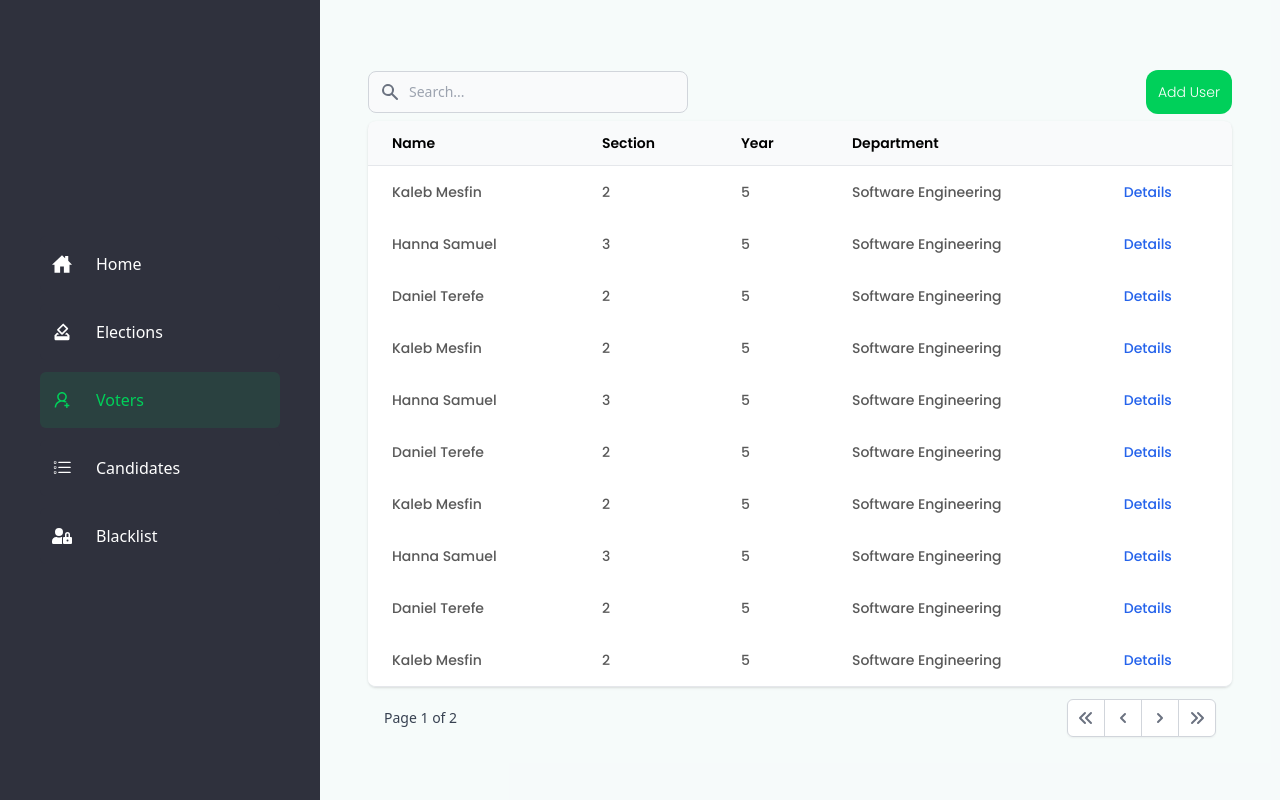
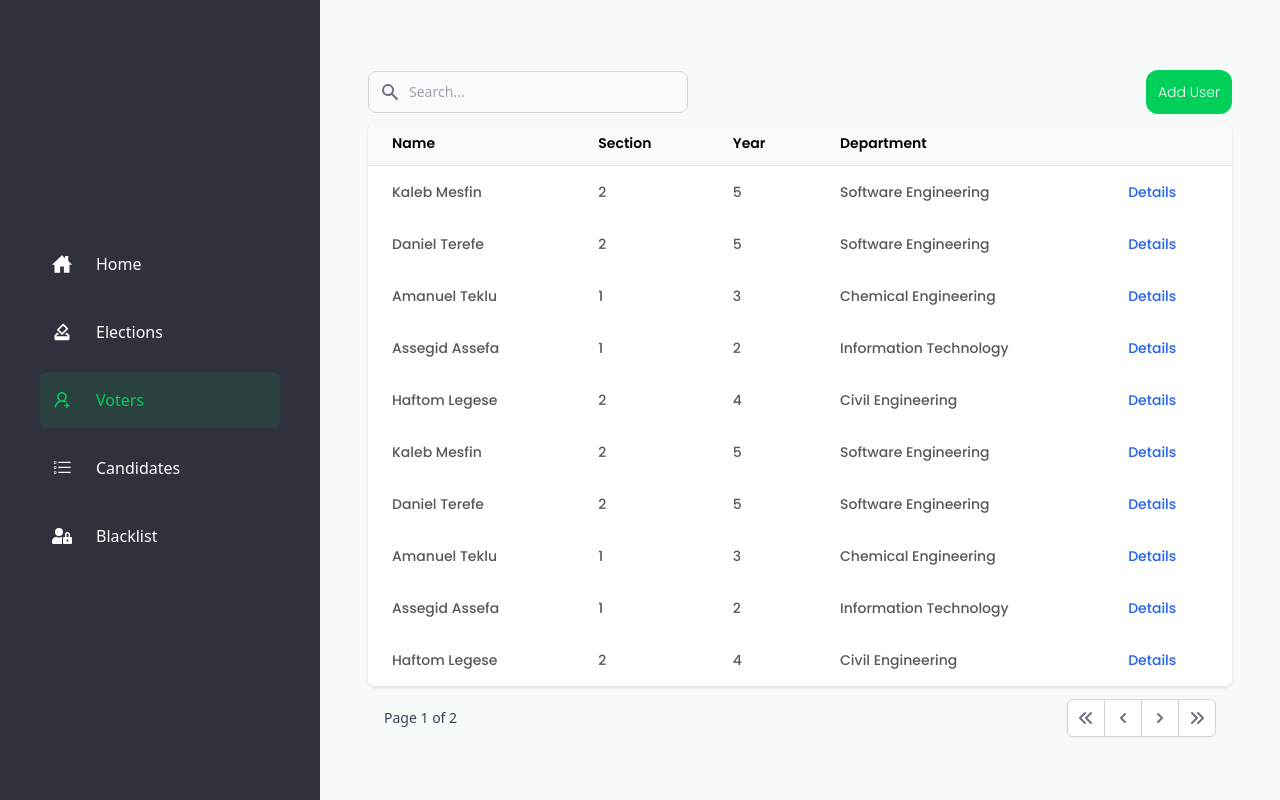
Before and after one commit to Group-26-Final-Project/blockchain_based_voting_system, a React (Create React App) app in the folder dvbst_web_admin/: page /users in a window 1280 px wide. Built offline with nearby package versions, Linux system fonts and the light colour scheme.

Commit message:
[Web Admin] Restructure Folders & Data

```diff
--- a/dvbst_web_admin/src/components/Elections.js
+++ b/dvbst_web_admin/src/components/Elections.js
@@ -1,4 +1,5 @@
 import React from 'react'
+import { ElectionsData } from './ElectionsData';
 import ElectionTable, { Detail, StatusPill } from './ElectionsTable'
 
 export default function Election() {
@@ -28,33 +29,11 @@ export default function Election() {
         },
     ],
     []);
-    const rowdata = [
-        {
-            num: 1,
-            name: "Software Engineering Year 1 Section 1 Election",
-            time: "05:04:29",
-            status: "Pending",
-            details: 1
-        },
-        {
-            num: 2,
-            name: "Software Engineering Year 1 Section 2 Election",
-            time: "05:04:29",
-            status: "Ongoing",
-            details: 2
-        },
-        {
-            num: 3,
-            name: "Software Engineering Year 1 Section 3 Election",
-            time: "05:04:29",
-            status: "Finished",
-            details: 3
-        },
-    ]
+
     return (
         <div class="min-h-screen w-full bg-white-800 flex flex-col justify-center items-center py-4 px-4 lg:px-8">
             <div class="w-full py-4 px-4 lg:px-8 rounded-2xl bg-white-700">
-                <ElectionTable columns={columns} data={rowdata} />
+                <ElectionTable columns={columns} data={ElectionsData} />
             </div>
         </div>
     )
--- /dev/null
+++ b/dvbst_web_admin/src/components/ElectionsData.js
@@ -0,0 +1,44 @@
+export const ElectionsData = [
+    {
+        num: 1,
+        name: "Software Engineering Year 1 Section 1 Election",
+        time: "05:04:29",
+        status: "Pending",
+        details: 1
+    },
+    {
+        num: 2,
+        name: "Software Engineering Year 1 Section 2 Election",
+        time: "05:04:29",
+        status: "Ongoing",
+        details: 2
+    },
+    {
+        num: 3,
+        name: "Software Engineering Year 1 Section 3 Election",
+        time: "05:04:29",
+        status: "Finished",
+        details: 3
+    },
+    {
+        num: 4,
+        name: "Biomedical Engineering Year 4 Section 1 Election",
+        time: "07:04:29",
+        status: "Pending",
+        details: 4
+    },
+    {
+        num: 5,
+        name: "Mechanical Engineering Year 2 Section 2 Election",
+        time: "07:04:29",
+        status: "Ongoing",
+        details: 2
+    },
+    {
+        num: 6,
+        name: "Software Engineering Year 4 Section 3 Election",
+        time: "05:04:29",
+        status: "Finished",
+        details: 6
+    },
+]
--- a/dvbst_web_admin/src/components/Users.js
+++ b/dvbst_web_admin/src/components/Users.js
@@ -1,5 +1,6 @@
 import React from 'react'
 import UsersTable, { Detail } from './UsersTable';
+import { UsersData } from './UsersData';
 
 export default function Users() {
     const columns = React.useMemo(() =>
@@ -27,116 +28,11 @@ export default function Users() {
         },
     ],
     []);
-    const rowdata = [
-        {
-            name: "Kaleb Mesfin",
-            sect: 2,
-            year: 5,
-            dept: "Software Engineering",
-            details: 1,
-        },
-        {
-            name: "Hanna Samuel",
-            sect: 3,
-            year: 5,
-            dept: "Software Engineering",
-            details: 2,
-        },
-        {
-            name: "Daniel Terefe",
-            sect: 2,
-            year: 5,
-            dept: "Software Engineering",
-            details: 3,
-        },
-        {
-            name: "Kaleb Mesfin",
-            sect: 2,
-            year: 5,
-            dept: "Software Engineering",
-            details: 1,
-        },
-        {
-            name: "Hanna Samuel",
-            sect: 3,
-            year: 5,
-            dept: "Software Engineering",
-            details: 2,
-        },
-        {
-            name: "Daniel Terefe",
-            sect: 2,
-            year: 5,
-            dept: "Software Engineering",
-            details: 3,
-        },
-        {
-            name: "Kaleb Mesfin",
-            sect: 2,
-            year: 5,
-            dept: "Software Engineering",
-            details: 1,
-        },
-        {
-            name: "Hanna Samuel",
-            sect: 3,
-            year: 5,
-            dept: "Software Engineering",
-            details: 2,
-        },
-        {
-            name: "Daniel Terefe",
-            sect: 2,
-            year: 5,
-            dept: "Software Engineering",
-            details: 3,
-        },        {
-            name: "Kaleb Mesfin",
-            sect: 2,
-            year: 5,
-            dept: "Software Engineering",
-            details: 1,
-        },
-        {
-            name: "Hanna Samuel",
-            sect: 3,
-            year: 5,
-            dept: "Software Engineering",
-            details: 2,
-        },
-        {
-            name: "Daniel Terefe",
-            sect: 2,
-            year: 5,
-            dept: "Software Engineering",
-            details: 3,
-        },
-        {
-            name: "Kaleb Mesfin",
-            sect: 2,
-            year: 5,
-            dept: "Software Engineering",
-            details: 1,
-        },
-        {
-            name: "Hanna Samuel",
-            sect: 3,
-            year: 5,
-            dept: "Software Engineering",
-            details: 2,
-        },
-        {
-            name: "Daniel Terefe",
-            sect: 2,
-            year: 5,
-            dept: "Software Engineering",
-            details: 3,
-        },
-    ]
+
     return (
         <div class="min-h-screen w-full bg-white-800 flex flex-col justify-center items-center py-4 px-4 lg:px-8">
             <div class="w-full py-4 px-4 lg:px-8 rounded-2xl bg-white-700">
-                <UsersTable columns={columns} data={rowdata} />
+                <UsersTable columns={columns} data={UsersData} />
             </div>
         </div>
     )
--- /dev/null
+++ b/dvbst_web_admin/src/components/UsersData.js
@@ -0,0 +1,107 @@
+export const UsersData = [
+    {
+        name: "Kaleb Mesfin",
+        sect: 2,
+        year: 5,
+        dept: "Software Engineering",
+        details: 1,
+    },
+    {
+        name: "Daniel Terefe",
+        sect: 2,
+        year: 5,
+        dept: "Software Engineering",
+        details: 2,
+    },
+    {
+        name: "Amanuel Teklu",
+        sect: 1,
+        year: 3,
+        dept: "Chemical Engineering",
+        details: 3,
+    },
+    {
+        name: "Assegid Assefa",
+        sect: 1,
+        year: 2,
+        dept: "Information Technology",
+        details: 4,
+    },
+    {
+        name: "Haftom Legese",
+        sect: 2,
+        year: 4,
+        dept: "Civil Engineering",
+        details: 5,
+    },
+    {
+        name: "Kaleb Mesfin",
+        sect: 2,
+        year: 5,
+        dept: "Software Engineering",
+        details: 6,
+    },
+    {
+        name: "Daniel Terefe",
+        sect: 2,
+        year: 5,
+        dept: "Software Engineering",
+        details: 7,
+    },
+    {
+        name: "Amanuel Teklu",
+        sect: 1,
+        year: 3,
+        dept: "Chemical Engineering",
+        details: 8,
+    },
+    {
+        name: "Assegid Assefa",
+        sect: 1,
+        year: 2,
+        dept: "Information Technology",
+        details: 9,
+    },
+    {
+        name: "Haftom Legese",
+        sect: 2,
+        year: 4,
+        dept: "Civil Engineering",
+        details: 10,
+    },
+    {
+        name: "Kaleb Mesfin",
+        sect: 2,
+        year: 5,
+        dept: "Software Engineering",
+        details: 1,
+    },
+    {
+        name: "Daniel Terefe",
+        sect: 2,
+        year: 5,
+        dept: "Software Engineering",
+        details: 2,
+    },
+    {
+        name: "Amanuel Teklu",
+        sect: 1,
+        year: 3,
+        dept: "Chemical Engineering",
+        details: 3,
+    },
+    {
+        name: "Assegid Assefa",
+        sect: 1,
+        year: 2,
+        dept: "Information Technology",
+        details: 4,
+    },
+    {
+        name: "Haftom Legese",
+        sect: 2,
+        year: 4,
+        dept: "Civil Engineering",
+        details: 5,
+    },
+]
```
Also changed, not shown: 2 other files (tests, documents, lock files or other folders).
